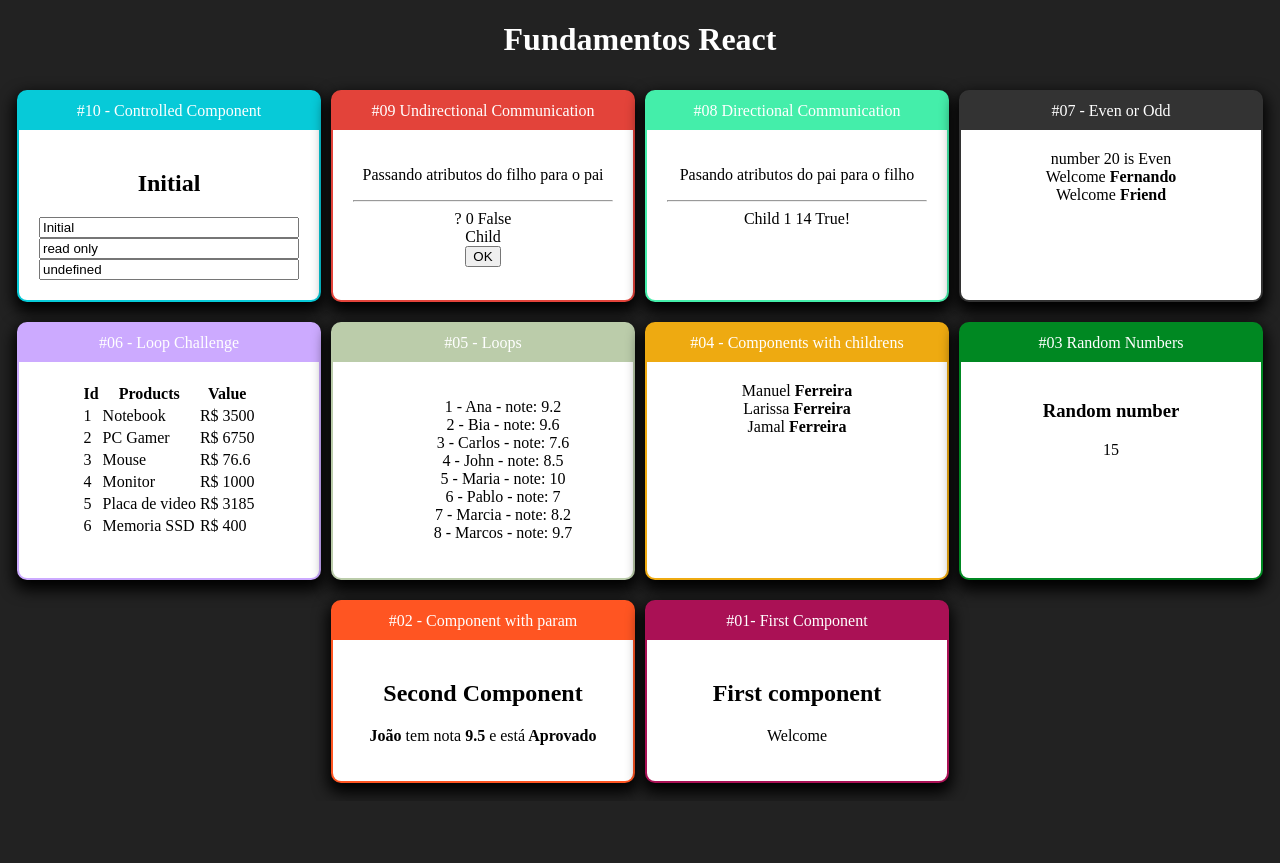
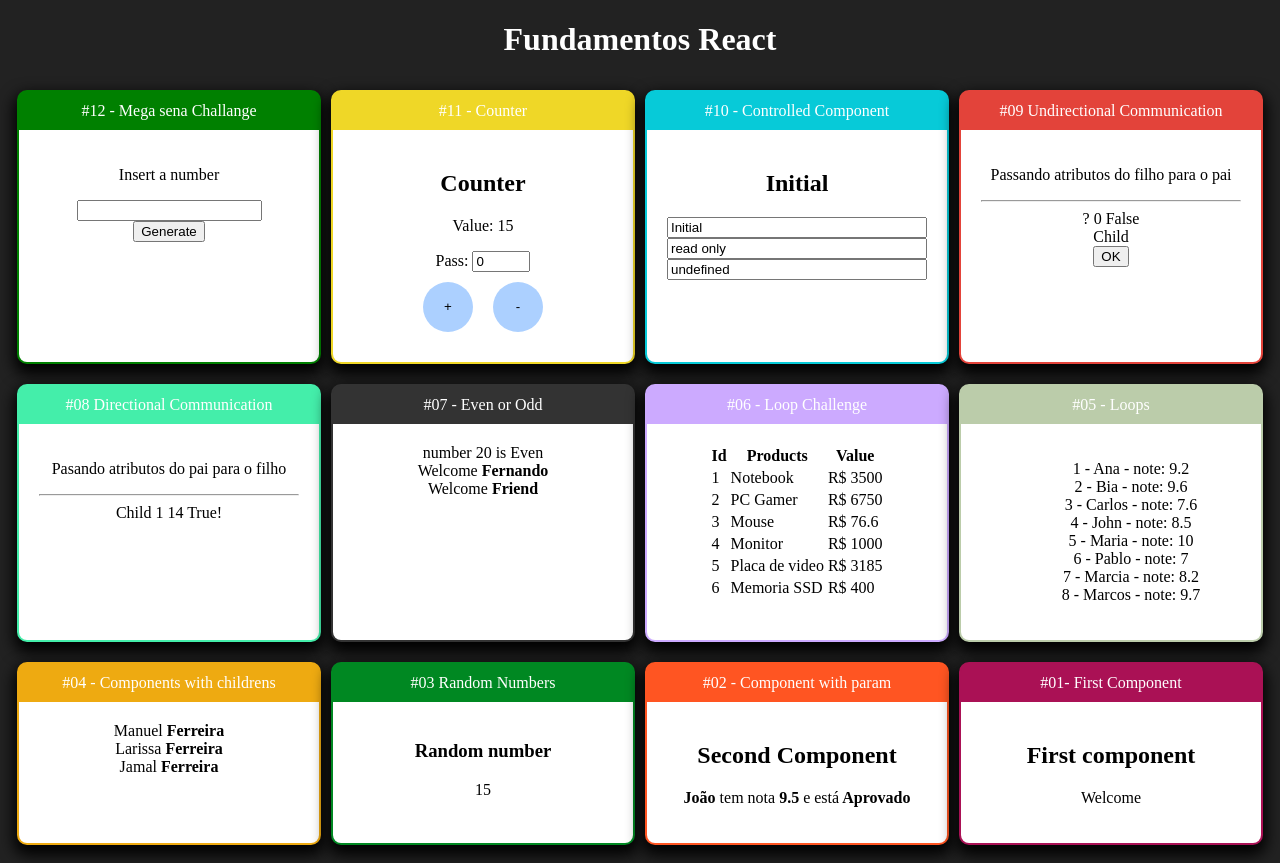
Before and after one commit to alan-pascke/fundamentos-react, a React (Create React App) app: page / in a window 1280 px wide. Before the commit the page ends 801 px from the top, so only its background shows below. Built offline with nearby package versions, Linux system fonts and the light colour scheme.

Commit message:
card 12 - Desafio Mega sena

```diff
--- a/src/App.jsx
+++ b/src/App.jsx
@@ -14,12 +14,20 @@ import UserInfo from "./components/conditional/UserInfo";
 import Direct from "./components/communication/Direct";
 import Undirect from "./components/communication/Undirect";
 import Input from "./components/form/Input";
+import Counter from "./components/counter/Counter";
+import MegaSena from "./components/megasena/MegaSena";
 
 export default () =>{
     return (
         <div className='App'>
             <h1>Fundamentos React</h1>
             <div className="Cards">
+                <Card title='#12 - Mega sena Challange' color='green'>
+                    <MegaSena></MegaSena>
+                </Card>
+                <Card title='#11 - Counter' color='#EFD727'>
+                    <Counter initialNumber={15} ></Counter>
+                </Card>
                 <Card title='#10 - Controlled Component' color='#07CAD8'>
                     <Input></Input>
                 </Card>
--- /dev/null
+++ b/src/components/counter/Buttons.jsx
@@ -0,0 +1,11 @@
+/* eslint-disable import/no-anonymous-default-export */
+import React from "react";
+
+export default (props) => {
+    return(
+        <div>
+            <button onClick={props.onInc}> + </button>
+            <button onClick={props.onDec}> - </button>
+        </div>
+    )
+}
--- /dev/null
+++ b/src/components/counter/Counter.css
@@ -0,0 +1,18 @@
+.Counter button{
+    width: 50px;
+    height: 50px;
+    border-radius: 50%;
+    border-style: none;
+    margin: 10px;
+    background-color: rgb(172, 208, 255);
+}
+
+
+
+.Counter button:hover{
+    background-color: aqua;
+}
+
+.Counter input{
+    width: 50px;
+}
--- /dev/null
+++ b/src/components/counter/Counter.jsx
@@ -0,0 +1,50 @@
+import React, {Component} from"react";
+import "./Counter.css";
+import Display from "./Display";
+import Buttons from "./Buttons";
+import PassForm from "./PassForm";
+
+
+class Counter extends Component {
+
+    state = {
+        number: this.props.initialNumber || 0,
+        pass: this.props.initialPass || 0
+    }
+
+    increment = () => {
+        this.setState({
+            number: this.state.number + this.state.pass
+        })
+    }
+
+    decrement = () => {
+        this.setState({
+            number: this.state.number - this.state.pass
+        })
+    }
+
+    setPass = (e) => {
+        this.setState({
+            pass: + e.target.value
+        })
+    }
+
+    render(){
+        return(
+            <div className="Counter">
+                <h2>Counter</h2>
+                    <Display number={this.state.number}/>
+                <div>
+                    <PassForm pass={this.state.pass} sPass={this.setPass}/>
+                </div>
+                <div>
+                    <Buttons onInc={this.increment} onDec={this.decrement}/>
+                </div>
+            </div>
+        )
+    }
+
+};
+
+export default Counter
--- /dev/null
+++ b/src/components/counter/Display.jsx
@@ -0,0 +1,10 @@
+/* eslint-disable import/no-anonymous-default-export */
+import React from "react";
+
+export default props => {
+    return(
+        <div>
+            <p>Value: {props.number}</p>
+        </div>
+    )
+}
--- /dev/null
+++ b/src/components/counter/PassForm.jsx
@@ -0,0 +1,16 @@
+/* eslint-disable import/no-anonymous-default-export */
+import React from "react";
+
+export default props => {
+    return(
+        <div>
+            <label htmlFor="">Pass: </label>
+            <input
+                type="number"
+                id="passInput"
+                value={props.pass}
+                onChange={props.sPass}
+            />
+        </div>
+    )
+}
--- /dev/null
+++ b/src/components/megasena/MegaSena.jsx
@@ -0,0 +1,14 @@
+/* eslint-disable import/no-anonymous-default-export */
+import React from "react";
+
+export default () =>{
+    return(
+        <div>
+            <p>Insert a number</p>
+            <input type="text" />
+            <div>
+                <button>Generate</button>
+            </div>
+        </div>
+    )
+}
```
Also changed, not shown: src/components/megasena/NumbersGenerate.jsx (added, +8 -0 lines).
